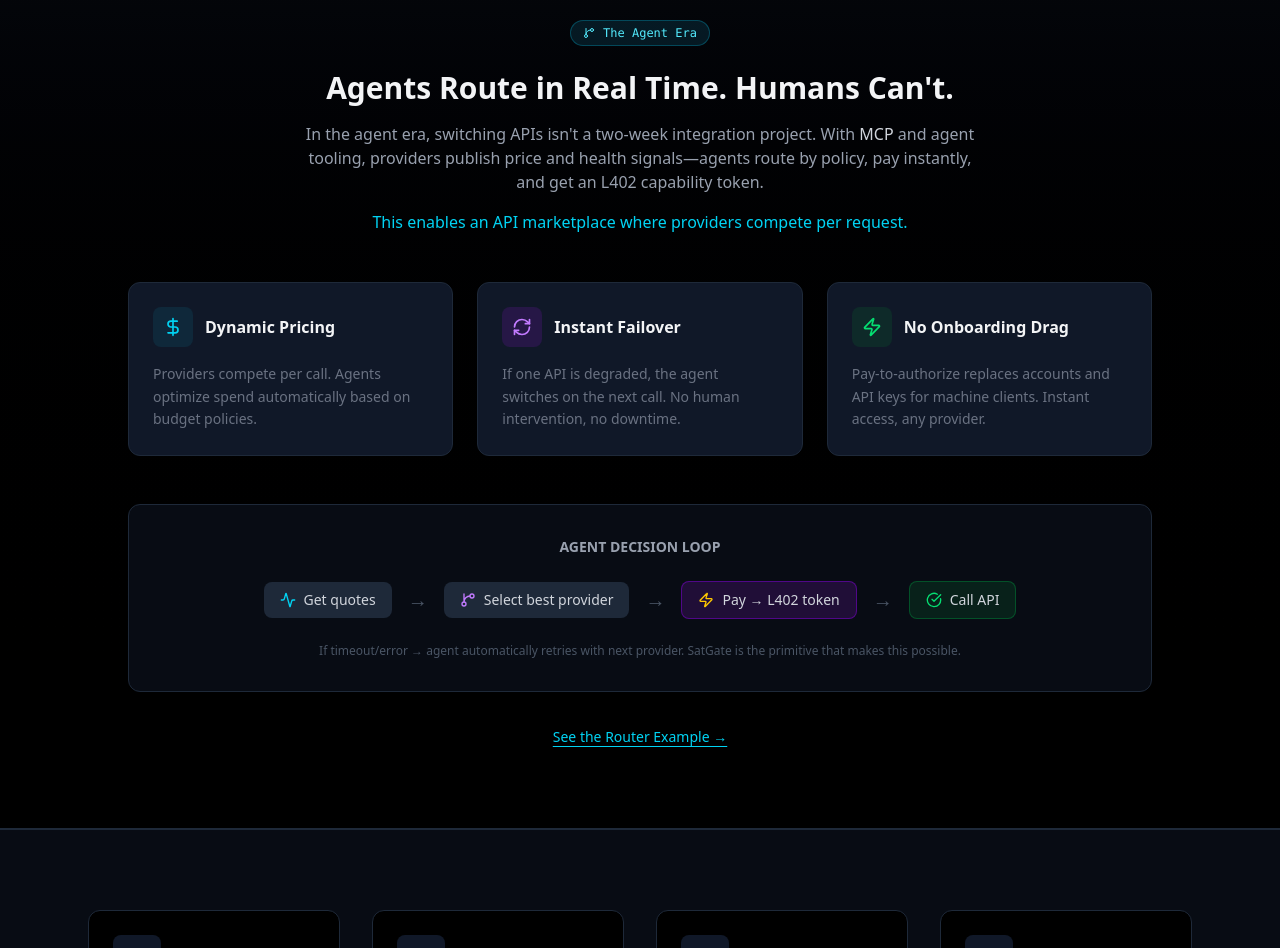
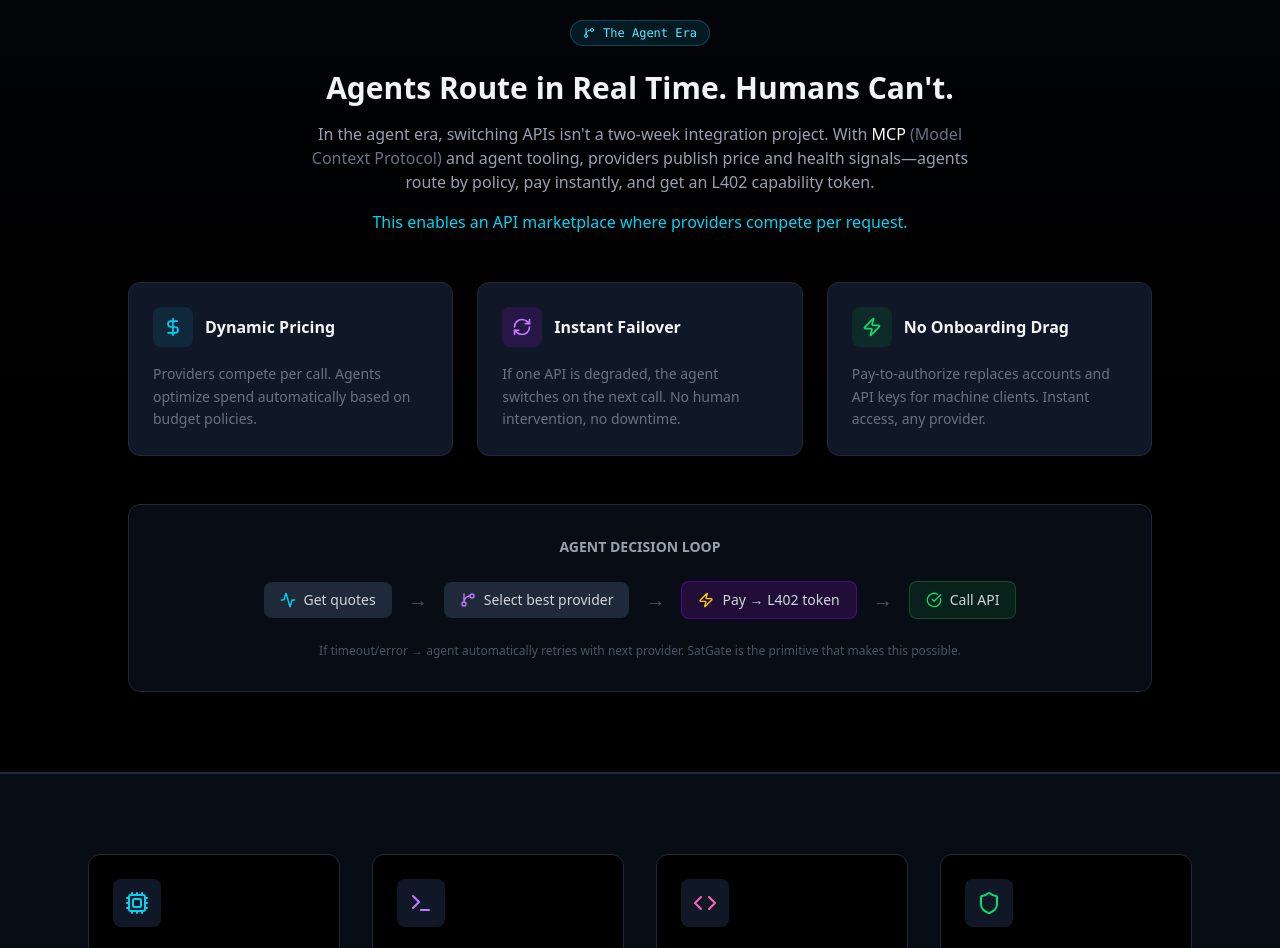
Before and after one commit to SatGate-io/satgate, a Next.js app in the folder satgate-landing/: page / in a window 1280 px wide. Shown: the part 1240-2188 px from the top of the page. Built offline with nearby package versions, Linux system fonts and the light colour scheme.

Commit message:
Fix MCP display and remove broken router link
- Changed MCP tooltip to inline text: 'MCP (Model Context Protocol)'
- Removed router example link (no target exists yet)

```diff
--- a/satgate-landing/app/page.tsx
+++ b/satgate-landing/app/page.tsx
@@ -144,7 +144,7 @@ const LandingPage = () => {
             </div>
             <h2 className="text-3xl font-bold mb-4">Agents Route in Real Time. Humans Can't.</h2>
             <p className="text-gray-400 max-w-2xl mx-auto mb-4">
-              In the agent era, switching APIs isn't a two-week integration project. With <span className="text-gray-300" title="Model Context Protocol">MCP</span> and agent tooling, providers publish price and health signals—agents route by policy, pay instantly, and get an L402 capability token.
+              In the agent era, switching APIs isn't a two-week integration project. With <span className="text-white font-medium">MCP</span> <span className="text-gray-500">(Model Context Protocol)</span> and agent tooling, providers publish price and health signals—agents route by policy, pay instantly, and get an L402 capability token.
             </p>
             <p className="text-cyan-400 font-medium">
               This enables an API marketplace where providers compete per request.
@@ -220,17 +220,6 @@ const LandingPage = () => {
             </p>
           </div>
 
-          {/* CTA Link */}
-          <div className="text-center mt-8">
-            <a
-              href="https://github.com/SatGate-io/satgate#-agent-routing"
-              target="_blank"
-              rel="noopener noreferrer"
-              className="text-sm text-cyan-400 hover:text-cyan-300 transition underline underline-offset-4"
-            >
-              See the Router Example →
-            </a>
-          </div>
         </div>
       </section>
 
```
